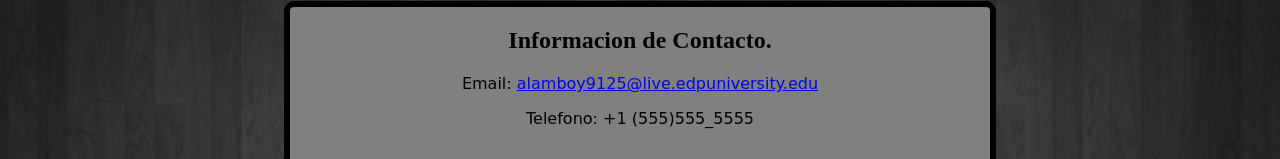
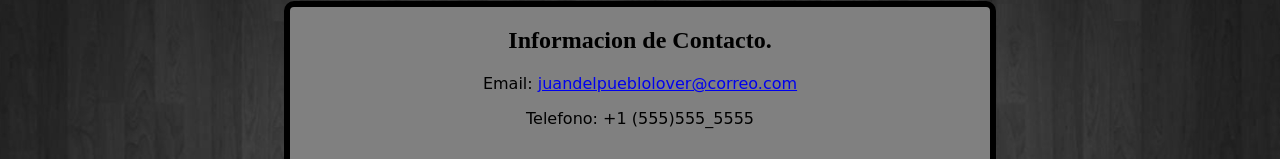
Before and after one commit to Alamboy1/StemDeckPromExample.github.io, a plain HTML site: page index.html in a window 1280 px wide. Shown: the part 1799-1958 px from the top of the page. Drawn offline with Linux system fonts and the light colour scheme.

Commit message:
index.html

```diff
--- a/index.html
+++ b/index.html
@@ -95,7 +95,7 @@
         <p>
           Email:
           <a href="juandelpueblolover@correo.com"
-            >alamboy9125@live.edpuniversity.edu</a
+            >juandelpueblolover@correo.com</a
           >
         </p>
         <p>Telefono: +1 (555)555_5555</p>
```
